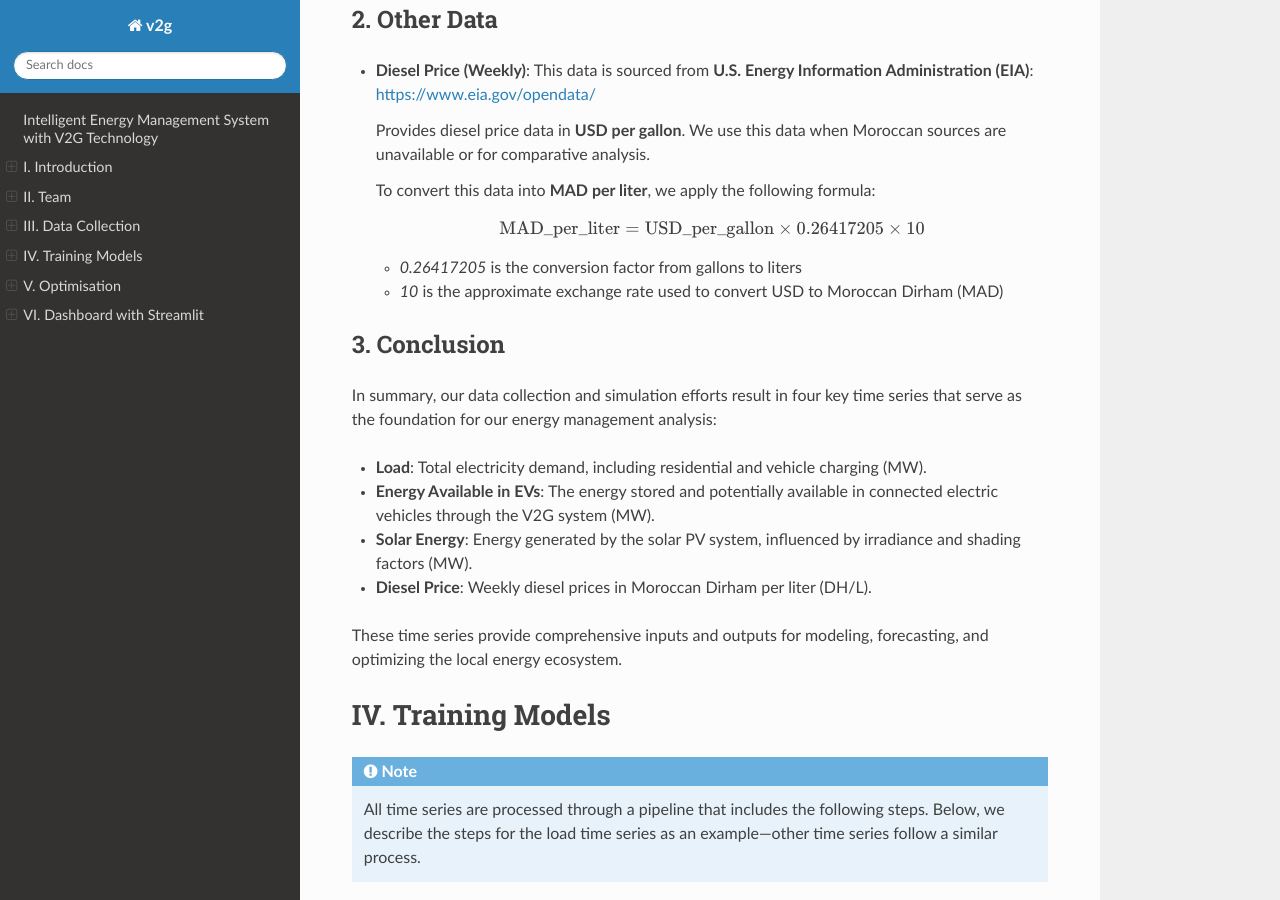
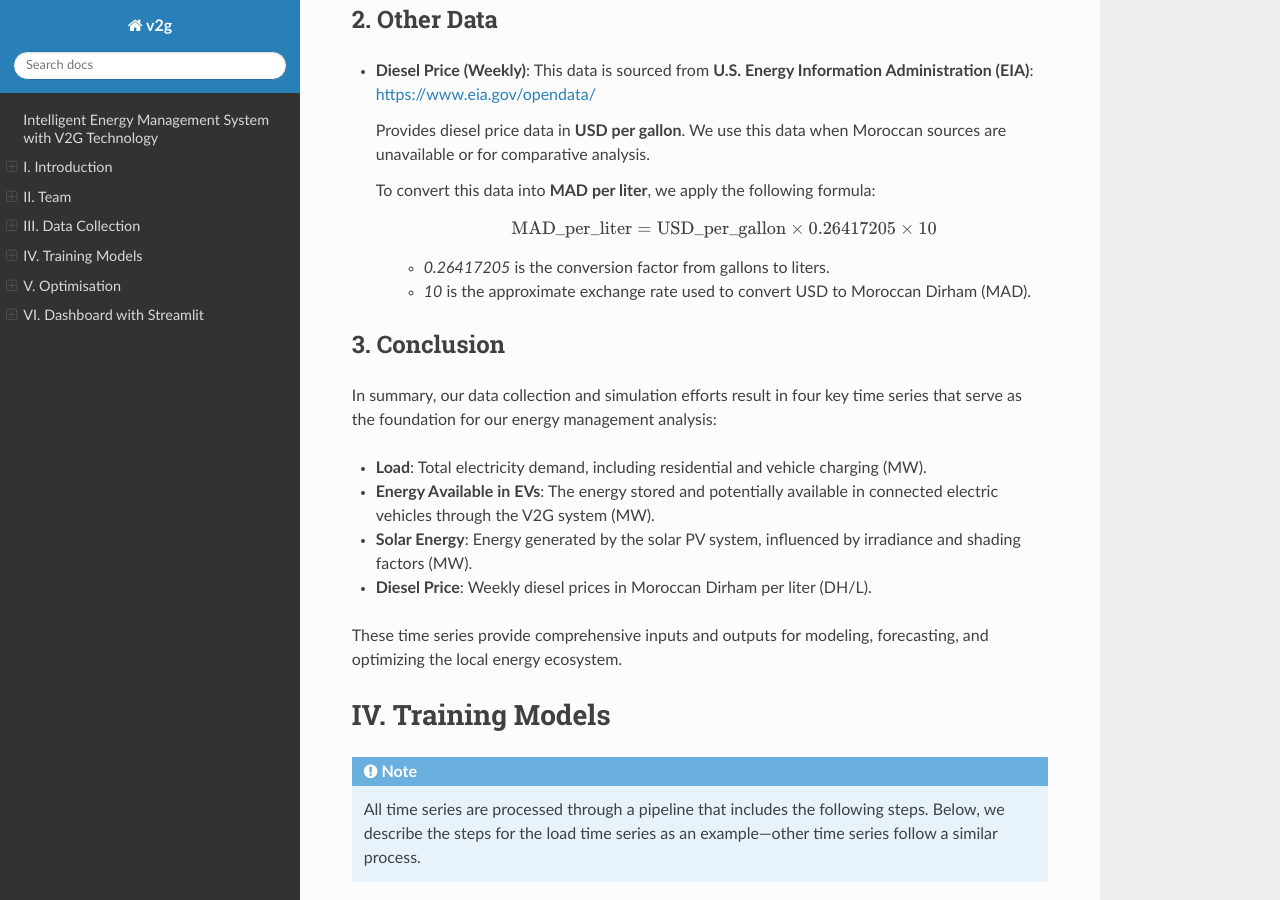
Before and after one commit to sohaibdaoudi/rtd, a Sphinx documentation site: the page built from source/index.rst, in a window 1280 px wide and 900 px high, scrolled down 3477 px. Built offline with Sphinx 7.4.7 and the Read the Docs theme 3.1.0, drawn with Linux system fonts in a browser that asks for light colours.

```diff
--- a/source/index.rst
+++ b/source/index.rst
@@ -163,12 +163,12 @@ Our simulation produces two key output time series:
 
   To convert this data into **MAD per liter**, we apply the following formula:
 
-  .. math::
+    .. math::
 
-     \text{MAD_per_liter} = \text{USD_per_gallon} \times 0.26417205 \times 10
+        \text{MAD_per_liter} = \text{USD_per_gallon} \times 0.26417205 \times 10
 
-  - `0.26417205` is the conversion factor from gallons to liters
-  - `10` is the approximate exchange rate used to convert USD to Moroccan Dirham (MAD)
+    - `0.26417205` is the conversion factor from gallons to liters.
+    - `10` is the approximate exchange rate used to convert USD to Moroccan Dirham (MAD).
 
 3. Conclusion
 -------------
```
Also changed, not shown: 1 other file.
